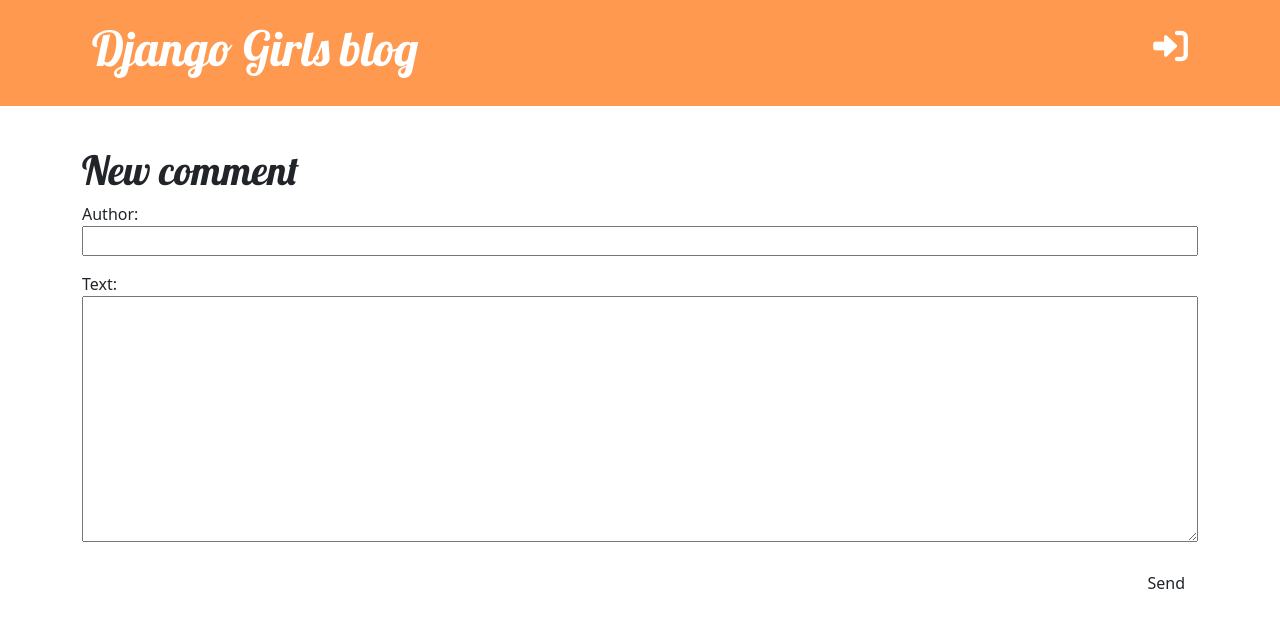
After one commit to lhaquoc/djangogirls, a Django app: page /post/1/comment/ in a window 1280 px wide. The commit adds this page. Shown: the top 628 px of the page. Run offline with Django 3.2, Linux system fonts and the light colour scheme; tables that the repository leaves empty hold one stand-in row (values such as "Sample post").

Commit message:
Add comments, new comment form, number of comments of post to website

```diff
--- a/blog/admin.py
+++ b/blog/admin.py
@@ -1,5 +1,6 @@
 from django.contrib import admin
-from .models import Post
+from .models import Post, Comment
 
 # Register your models here.
 admin.site.register(Post)
+admin.site.register(Comment)
--- a/blog/forms.py
+++ b/blog/forms.py
@@ -1,5 +1,5 @@
 from django import forms
-from .models import Post
+from .models import Post, Comment
 
 
 class PostForm(forms.ModelForm):
@@ -7,3 +7,10 @@ class PostForm(forms.ModelForm):
     class Meta:
         model = Post
         fields = ('title', 'text',)
+
+
+class CommentForm(forms.ModelForm):
+
+    class Meta:
+        model = Comment
+        fields = ('author', 'text',)
--- a/blog/models.py
+++ b/blog/models.py
@@ -18,3 +18,18 @@ class Post(models.Model):
 
     def __str__(self):
         return self.title
+
+
+class Comment(models.Model):
+    post = models.ForeignKey('blog.Post', on_delete=models.CASCADE, related_name='comments')
+    author = models.CharField(max_length=200)
+    text = models.TextField()
+    created_date = models.DateTimeField(default=timezone.now)
+    approve_comment = models.BooleanField(default=False)
+
+    def approve(self):
+        self.approve_comment = True
+        self.save()
+
+    def __str__(self):
+        return self.text
--- a/blog/static/css/blog.css
+++ b/blog/static/css/blog.css
@@ -79,3 +79,7 @@ small > a {
 small > a:hover {
   color: #ffffff;
 }
+
+.comment {
+  margin: 20px 0px 20px 20px;
+}
--- /dev/null
+++ b/blog/templates/blog/add_comment_to_post.html
@@ -0,0 +1,7 @@
+{% extends 'blog/base.html' %} {% block content %}
+<h1>New comment</h1>
+<form method="POST" class="post-form">
+  {% csrf_token %} {{ form.as_p }}
+  <button type="submit" class="save btn btn-default">Send</button>
+</form>
+{% endblock %}
--- a/blog/templates/blog/post_list.html
+++ b/blog/templates/blog/post_list.html
@@ -1,5 +1,6 @@
 {% extends 'blog/base.html' %} {% block content %} {% for post in posts %}
 <article class="post">
+  {% if user.is_authenticated %}
   <aside class="actions">
     <a class="btn btn-secondary" href="{% url 'post_edit' pk=post.pk %}">
       <i class="fa-solid fa-pen-to-square"></i>
@@ -8,8 +9,13 @@
       ><i class="fa-solid fa-trash"></i
     ></a>
   </aside>
+  {% endif %}
+
   <time class="date"> {{ post.published_date }} </time>
   <h2><a href="{% url 'post_detail' pk=post.pk %}">{{ post.title }}</a></h2>
   <p>{{ post.text|linebreaksbr }}</p>
+  <a href="{% url 'post_detail' pk=post.pk %}"
+    >Comments: {{ post.comments.count }}</a
+  >
 </article>
 {% endfor %} {% endblock %}
--- a/blog/urls.py
+++ b/blog/urls.py
@@ -9,4 +9,5 @@ urlpatterns = [
     path('drafts/', views.post_draft_list, name='post_draft_list'),
     path('post/<int:pk>/publish/', views.post_publish, name='post_publish'),
     path('post/<int:pk>/remove/', views.post_remove, name='post_remove'),
+    path('post/<int:pk>/comment/', views.add_comment_to_post, name='add_comment_to_post'),
 ]
--- a/blog/views.py
+++ b/blog/views.py
@@ -2,7 +2,7 @@ from django.shortcuts import render, get_object_or_404, redirect
 from django.contrib.auth.decorators import login_required
 from django.utils import timezone
 
-from .forms import PostForm
+from .forms import PostForm, CommentForm
 from .models import Post
 # Create your views here.
 
@@ -61,3 +61,17 @@ def post_remove(request, pk):
     post = get_object_or_404(Post, pk=pk)
     post.delete()
     return redirect('post_list')
+
+
+def add_comment_to_post(request, pk):
+    post = get_object_or_404(Post, pk=pk)
+    if request.method == "POST":
+        form = CommentForm(request.POST)
+        if form.is_valid():
+            comment = form.save(commit=False)
+            comment.post = post
+            comment.save()
+            return redirect('post_detail', pk=post.pk)
+    else:
+        form = CommentForm()
+    return render(request, 'blog/add_comment_to_post.html', {'form': form})
```
Also changed, not shown: blog/templates/blog/post_detail.html (+15 -1 lines), blog/migrations/0002_comment.py (added).
